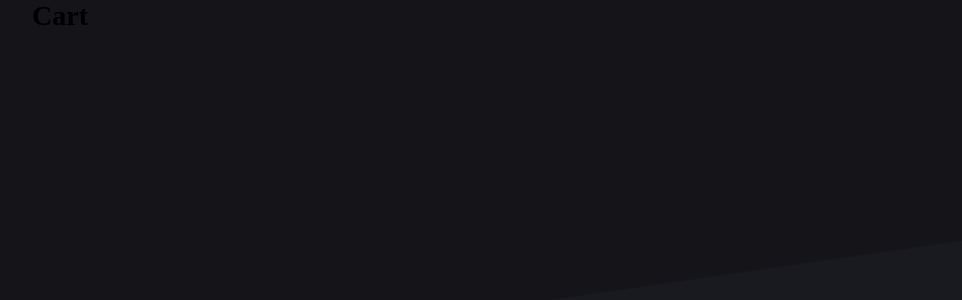
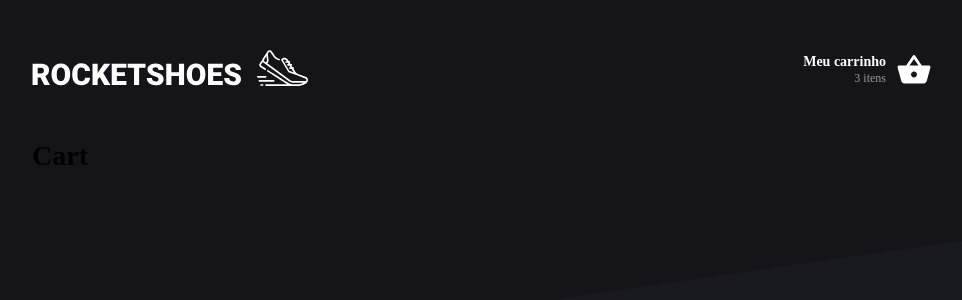
Before and after one commit to aragaoruan/shoes, a React (Create React App) app: page /cart in a window 1280 px wide. Shown: the top 300 px of the page, without its empty margins (158-1120 px from the left). Built offline with nearby package versions, Linux system fonts and the light colour scheme.

Commit message:
[Add] Header

```diff
--- a/package.json
+++ b/package.json
@@ -5,6 +5,7 @@
   "dependencies": {
     "react": "^16.10.2",
     "react-dom": "^16.10.2",
+    "react-icons": "^3.7.0",
     "react-router-dom": "^5.1.2",
     "react-scripts": "3.2.0",
     "styled-components": "^4.4.0"
--- a/src/App.js
+++ b/src/App.js
@@ -2,11 +2,12 @@
 import { BrowserRouter } from 'react-router-dom';
 import GlobalStyle from './styles/global';
 import Routes from './router';
+import Header from './components/Header';
 
 function App() {
   return (
     <BrowserRouter>
-      {/* <Header /> */}
+      <Header />
       <Routes />
       <GlobalStyle />
     </BrowserRouter>
--- /dev/null
+++ b/src/components/Header/index.js
@@ -0,0 +1,26 @@
+import React from 'react';
+import { Link } from 'react-router-dom';
+
+import { MdShoppingBasket } from 'react-icons/md';
+
+import { Container, Cart } from './styles';
+
+import logo from '../../assets/images/logo.svg';
+
+export default function Header() {
+  return (
+    <Container>
+      <Link to="/">
+        <img src={logo} alt="AragaoShoes" />
+      </Link>
+
+      <Cart to="/cart">
+        <div>
+          <strong>Meu carrinho</strong>
+          <span>3 itens </span>
+        </div>
+        <MdShoppingBasket size={36} color="#FFF" />
+      </Cart>
+    </Container>
+  );
+}
--- /dev/null
+++ b/src/components/Header/styles.js
@@ -0,0 +1,34 @@
+import styled from 'styled-components';
+import { Link } from 'react-router-dom';
+
+export const Container = styled.header`
+  display: flex;
+  justify-content: space-between;
+  align-items: center;
+  margin: 50px 0;
+`;
+
+export const Cart = styled(Link)`
+  display: flex;
+  align-items: center;
+  text-decoration: none;
+
+  div {
+    text-align: right;
+    margin-right: 10px;
+    transition: opacity 0.2s;
+
+    &:hover {
+      opacity: 0.7;
+    }
+    strong {
+      display: block;
+      color: #fff;
+    }
+
+    span {
+      font-size: 12px;
+      color: #999;
+    }
+  }
+`;
```
Also changed, not shown: src/assets/images/logo.svg (added), 1 other file (tests, documents, lock files or other folders).
